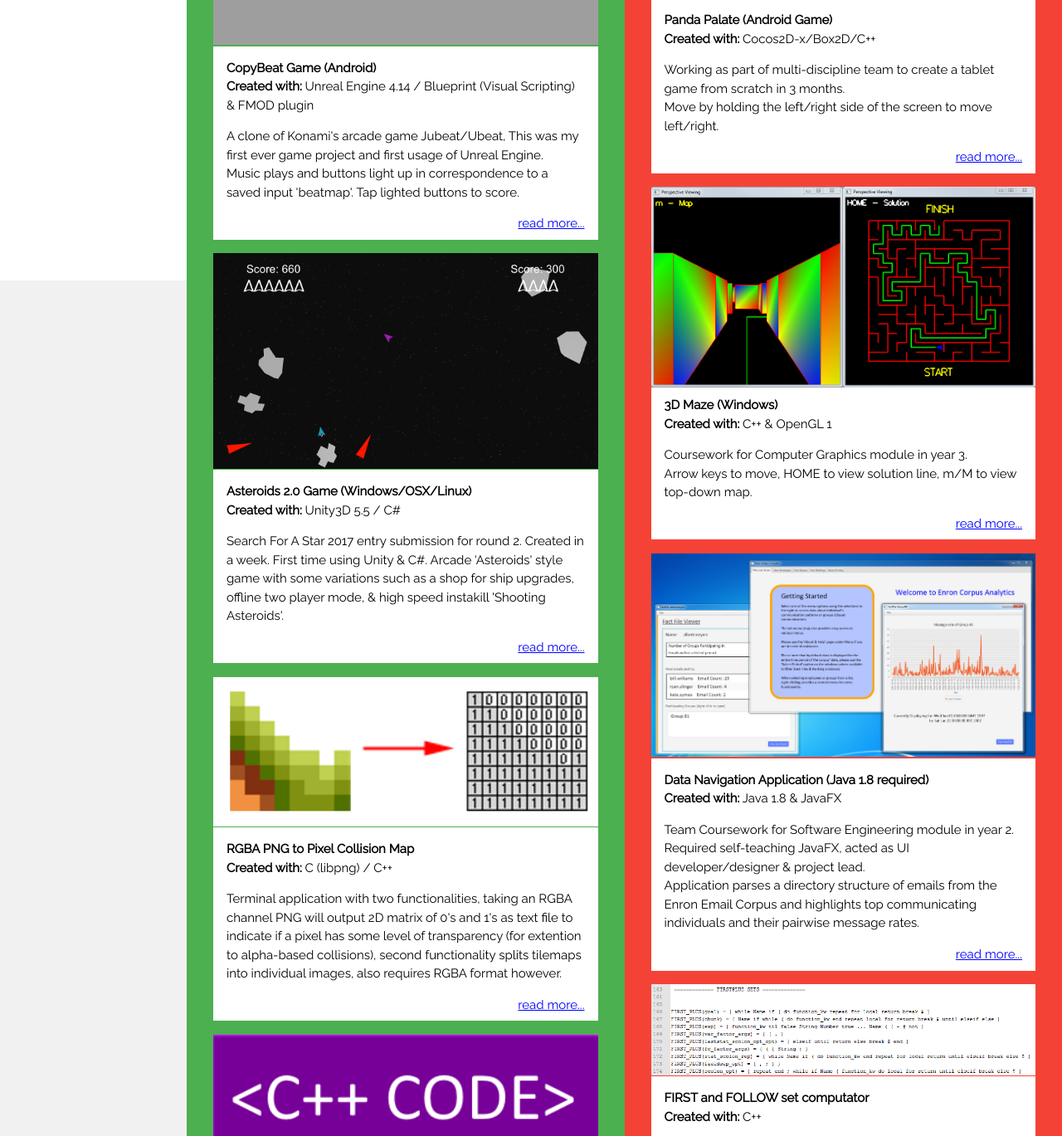
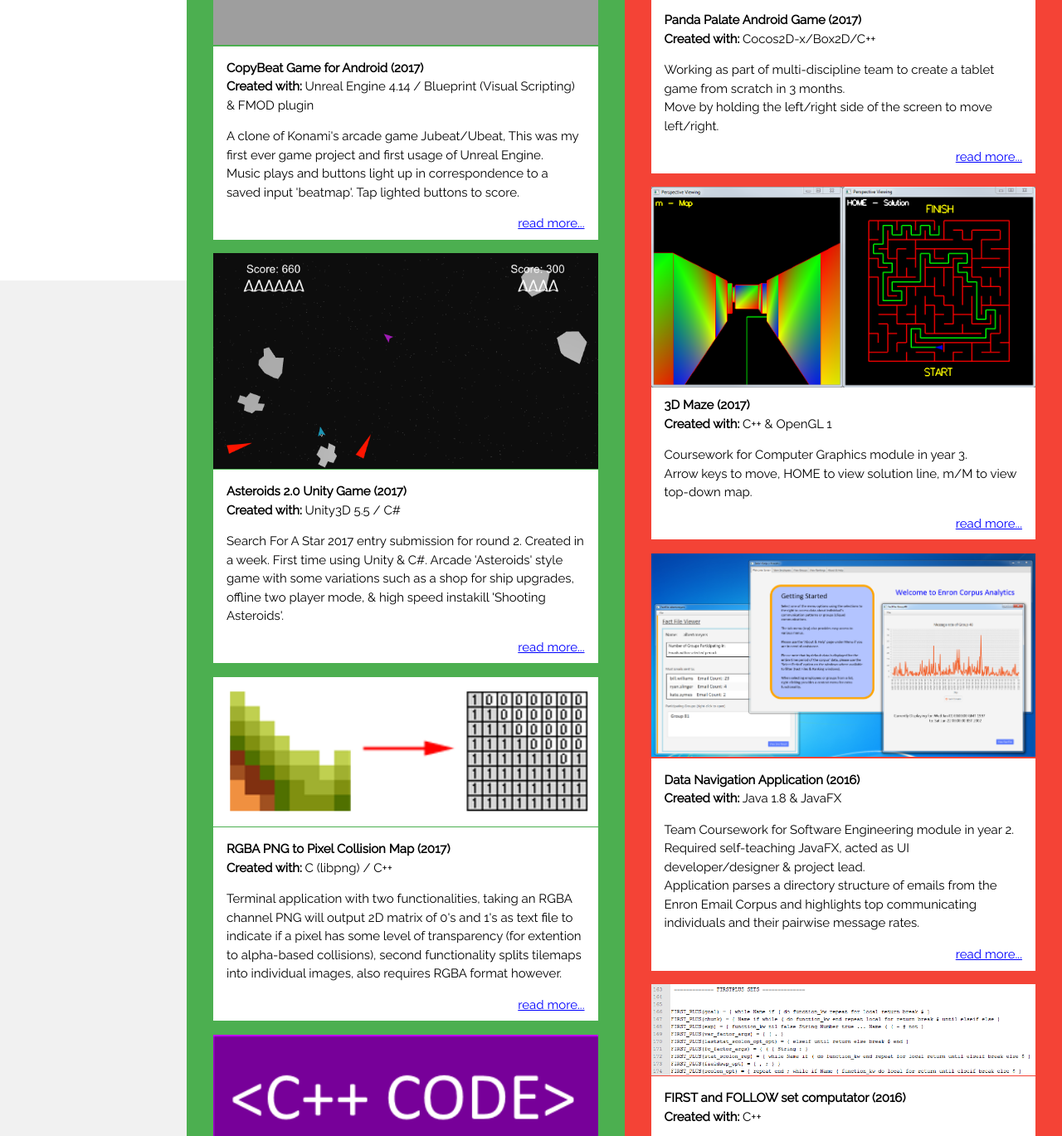
Before and after one commit to CBurberry/CBurberry.github.io, a plain HTML site: page w3css/index.html in a window 1280 px wide. Shown: the part 462-1831 px from the top of the page at 83% size. Drawn offline with nearby package versions, Linux system fonts and the light colour scheme; grey boxes are pictures that could not be loaded.

Commit message:
Updating descriptions with dates

```diff
--- a/w3css/index.html
+++ b/w3css/index.html
@@ -57,7 +57,7 @@ body,h1,h2,h3,h4,h5,h6 {font-family: "Raleway", sans-serif}
 		<div class="w3-container w3-margin-bottom">
 		  <img src="images/CopyBeatPreview.png" alt="CopyBeatPreview" style="width:100%">
 		  <div class="w3-container w3-white">
-			<p><b>CopyBeat Game (Android)<br>Created with:</b> Unreal Engine 4.14 / Blueprint (Visual Scripting) & FMOD plugin</p>
+			<p><b>CopyBeat Game for Android (2017) <br>Created with:</b> Unreal Engine 4.14 / Blueprint (Visual Scripting) & FMOD plugin</p>
 			<p>A clone of Konami's arcade game Jubeat/Ubeat, This was my first ever game project and first usage of Unreal Engine.
 			<br>Music plays and buttons light up in correspondence to a saved input 'beatmap'. Tap lighted buttons to score.</p>
 			<a href="javascript:link_click(4)" style="float:right;padding-bottom:8px;color:blue;">read more...</a>
@@ -66,7 +66,7 @@ body,h1,h2,h3,h4,h5,h6 {font-family: "Raleway", sans-serif}
 		<div class="w3-container w3-margin-bottom">
 		  <img src="images/AsteroidsPreview.png" alt="AsteroidsPreview" style="width:100%">
 		  <div class="w3-container w3-white">
-			<p><b>Asteroids 2.0 Game (Windows/OSX/Linux)<br>Created with:</b> Unity3D 5.5 / C#</p>
+			<p><b>Asteroids 2.0 Unity Game (2017) <br>Created with:</b> Unity3D 5.5 / C#</p>
 			<p>Search For A Star 2017 entry submission for round 2. Created in a week. First time using Unity & C#.
 			Arcade 'Asteroids' style game with some variations such as a shop for ship upgrades, offline two player mode,
 			& high speed instakill 'Shooting Asteroids'.</p>
@@ -76,7 +76,7 @@ body,h1,h2,h3,h4,h5,h6 {font-family: "Raleway", sans-serif}
 		<div class="w3-container w3-margin-bottom">
 		  <img src="images/mapping.png" alt="Codeimage" style="width:100%">
 		  <div class="w3-container w3-white">
-			<p><b>RGBA PNG to Pixel Collision Map<br>Created with:</b> C (libpng) / C++</p>
+			<p><b>RGBA PNG to Pixel Collision Map (2017) <br>Created with:</b> C (libpng) / C++</p>
 			<p>Terminal application with two functionalities, taking an RGBA channel PNG will output 2D matrix of 0's and 1's as text file to indicate if a pixel has some level of transparency (for extention to alpha-based collisions),
 			second functionality splits tilemaps into individual images, also requires RGBA format however.</p>
 			<a href="javascript:link_click(6)" style="float:right;padding-bottom:8px;color:blue;">read more...</a>
@@ -85,7 +85,7 @@ body,h1,h2,h3,h4,h5,h6 {font-family: "Raleway", sans-serif}
 		<div class="w3-container w3-margin-bottom">
 		  <img src="images/CodeBanner.png" alt="Codeimage" style="width:100%">
 		  <div class="w3-container w3-white">
-			<p><b>Additional Game-Engine Related Code<br>Created with:</b> C++ & SFML</p>
+			<p><b>Additional Game-Engine Related Code <br>Created with:</b> C++ & SFML</p>
 			<p>An index of some reuseable game system code that I made for failed game prototypes and may possibly reuse again:</p>
 			<ul>
 				<li>Fixed update game loop, variable rendering</li>
@@ -104,7 +104,7 @@ body,h1,h2,h3,h4,h5,h6 {font-family: "Raleway", sans-serif}
 	  <div class="w3-container w3-margin-bottom">
 		  <img src="images/pandaPallet.png" alt="pandapallet" style="width:100%;">
 		  <div class="w3-container w3-white">
-			<p><b>Panda Palate (Android Game)<br>Created with:</b> Cocos2D-x/Box2D/C++</p>
+			<p><b>Panda Palate Android Game (2017) <br>Created with:</b> Cocos2D-x/Box2D/C++</p>
 			<p>Working as part of multi-discipline team to create a tablet game from scratch in 3 months.<br>Move by holding the left/right side of the screen to move left/right.</p>
 			<a href="javascript:link_click(0)" style="float:right;padding-bottom:8px;color:blue;">read more...</a>
 		  </div>
@@ -113,7 +113,7 @@ body,h1,h2,h3,h4,h5,h6 {font-family: "Raleway", sans-serif}
 		  <img src="images/3dMaze1st.png" alt="maze1stperson" style="width:50%; float:left;">
 		  <img src="images/3dMazeTop.png" alt="maze1stperson" style="width:50%; float:right;">
 		  <div class="w3-container w3-white">
-			<p><b>3D Maze (Windows)<br>Created with:</b> C++ & OpenGL 1</p>
+			<p><b>3D Maze (2017) <br>Created with:</b> C++ & OpenGL 1</p>
 			<p>Coursework for Computer Graphics module in year 3.<br>Arrow keys to move, HOME to view solution line, m/M to view top-down map.</p>
 			<a href="javascript:link_click(1)" style="float:right;padding-bottom:8px;color:blue;">read more...</a>
 		  </div>
@@ -121,7 +121,7 @@ body,h1,h2,h3,h4,h5,h6 {font-family: "Raleway", sans-serif}
 		<div class="w3-container w3-margin-bottom">
 		  <img src="images/App_view.png" alt="App_view" style="width:100%">
 		  <div class="w3-container w3-white">
-			<p><b>Data Navigation Application (Java 1.8 required)<br>Created with:</b> Java 1.8 & JavaFX</p>
+			<p><b>Data Navigation Application (2016) <br>Created with:</b> Java 1.8 & JavaFX</p>
 			<p>Team Coursework for Software Engineering module in year 2. Required self-teaching JavaFX, acted as UI developer/designer & project lead.<br>
 			Application parses a directory structure of emails from the Enron Email Corpus and highlights top communicating individuals and their pairwise message rates.</p>
 			<a href="javascript:link_click(2)" style="float:right;padding-bottom:8px;color:blue;">read more...</a>
@@ -130,7 +130,7 @@ body,h1,h2,h3,h4,h5,h6 {font-family: "Raleway", sans-serif}
 		<div class="w3-container w3-margin-bottom">
 		  <img src="images/FirstPlusSets.png" alt="Codeimage" style="width:100%">
 		  <div class="w3-container w3-white">
-			<p><b>FIRST and FOLLOW set computator<br>Created with:</b> C++</p>
+			<p><b>FIRST and FOLLOW set computator (2016) <br>Created with:</b> C++</p>
 			<p>A tool used as part of the Compiler Design module coursework in year 3. It takes a defined grammer as a text file and computes the FIRST set
 			then the FOLLOW set elements for the grammar. I used this for constructing a parser for the tokens of a Lua langauge file.</p>
 			<a href="javascript:link_click(3)" style="float:right;padding-bottom:8px;color:blue;">read more...</a>
@@ -141,7 +141,8 @@ body,h1,h2,h3,h4,h5,h6 {font-family: "Raleway", sans-serif}
 	   <div class="w3-topbar w3-container w3-padding-large" style="margin: 32px 0 32px 0;">
 		<h4 id="about-location"><b>About Me</b></h4>
 		<p>My name is Christian Burberry and here is a selection of what I've been up to during my years as a programmer (or programmer fledgling if more appropriate).
-		At this point of writing I am close to finishing my Computer Science BSc and I hope you enjoy my work.<br><br>To graduating and breaking into the games industry!<br></p>
+		Having finished my undergraduate degree in Computer Science at the University of Warwick, I felt I needed to get a bit more hands-on experience in game development.<br>
+		Currently, I'm on a postgraduate for Games Programming called GamerCamp: Pro at Birmingham City University.<br><br>To graduating and breaking into the games industry!<br></p>
 		<a href="https://www.linkedin.com/in/christian-burberry-66b800140/">LinkedIn profile</a>
 		<hr>
 	  </div>
@@ -152,7 +153,7 @@ body,h1,h2,h3,h4,h5,h6 {font-family: "Raleway", sans-serif}
   <!-- Subsection contents-->
   <div id="copybeat-info" class="subsection-content hidden w3-container">
 	<a href="javascript:show_portfolio()" style="float:left; width:100%;"><- BACK</a>
-	<h2 class="subsection-title"><b>CopyBeat Game</b></h2>
+	<h2 class="subsection-title"><b>CopyBeat Game (2017)</b></h2>
 	<br><br>
 	<div style="width:70%;float:left;display:table-cell;">
 		<h5 style="padding:16; text-align:center;">Gameplay Video</h5>
@@ -213,7 +214,7 @@ body,h1,h2,h3,h4,h5,h6 {font-family: "Raleway", sans-serif}
   <!-- Subsection contents-->
   <div id="asteroids-info" class="subsection-content hidden w3-container">
 	<a href="javascript:show_portfolio()" style="float:left; width:100%;"><- BACK</a>
-	<h2 class="subsection-title"><b>Asteroids 2.0 Game</b></h2>
+	<h2 class="subsection-title"><b>Asteroids 2.0 Unity Game (2017)</b></h2>
 	<br><br>
 	<div style="width:70%;float:left;display:table-cell;">
 		<h5 style="padding:16; text-align:center;">Gameplay Video</h5>
@@ -346,7 +347,7 @@ body,h1,h2,h3,h4,h5,h6 {font-family: "Raleway", sans-serif}
   <!-- subsection contents -->
   <div id="pandapallet-info" class="subsection-content hidden">
 	<a href="javascript:show_portfolio()" style="float:left; width:100%;"><- BACK</a>
-	<h2 class="subsection-title"><b>Panda Palate (Android Game)</b></h2>
+	<h2 class="subsection-title"><b>Panda Palate Android Game (2017)</b></h2>
 	<br><br>
 	<div style="width:90%;float:left;display:table-cell; margin-left:5%; margin-right:5%;">
 		<h5 style="padding:16; text-align:center;">Preview video</h5>
@@ -356,6 +357,9 @@ body,h1,h2,h3,h4,h5,h6 {font-family: "Raleway", sans-serif}
 		</video>
 		<p class="subsection-mediumtext">*This video is a recording made of the windows v0.6 build that was made at the end of the module.*</p>
 		<br>
+		<br>
+		<a style="text-align:left; font-size:16px;" href="">  <u><b>GitHub Repository Link for Pre-Production Level Loader</u></b></a>
+		<br>
 		<h6 style="text-align:left;">Description:</h6>
 		<p class="subsection-mediumtext">
 		This project was undertaken as part of Modules 1 & 2 of the GamerCamp postgraduate course at Birmingham City University. We prototyped the functionality in the first month and moved onto developing the feature
@@ -364,13 +368,17 @@ body,h1,h2,h3,h4,h5,h6 {font-family: "Raleway", sans-serif}
 		Cocos2D-x doesn't provide a user interface so most aspects of the game were coded such as In-Game Menus, asset loading, interfacing with an open-source level editor (OGMO) and physics.
 		We decided to minimalistically use Box2D for physics where appropriate but made limited use of dynamic bodies and forces. Control is handled by Cocos2D's touch listeners which either have behaviour in the game through
 		Cocos' Button/Widgets or whole screen touches which are then checked for position within the screen to determine position-based callbacks.
+		<br>
+		Between the two of us we split task into different areas to prevent having to merge our changes on perforce all too often. I wrote UI, Player Movement, Level Loading through OGMO Edtior XML files, platforms and the various types,
+		wrote some changes to the OGMO editor as well to make it easier to use. In pre-production, we used a text-based level loading class I wrote for quick prototyping so that we didn't have to recompile the project every time to test
+		code changes. This included loading some global variables and spawning lists for entities like platforms or collectables. When we moved to production we changed level/asset loading to the open-source OGMO editor.
 		<br><br>
 		<br>
 		<h6 style="text-align:left;">Notes:</h6>
 		<ul style="font-size:14px;">
 			<li>This project will undergo a few changes before it's Google Play release in March. v0.6 is the current version as of time of creation.</li>
 			<li>The final application will be released under the GamerCamp developer name as that is the name of the postgraduate course.</li>
-			<li>I have chosen not to add a APK/repository link as I would need to double-check course permissions before doing so. If you have any requests please message/email me.</li>
+			<li>If you have any requests please email me and I will provide access to the repo.</li>
 		</ul>
 		<br><br>
 	</div>
@@ -379,7 +387,7 @@ body,h1,h2,h3,h4,h5,h6 {font-family: "Raleway", sans-serif}
   <!-- Subsection contents-->
   <div id="3dmaze-info" class="subsection-content hidden w3-container">
 	<a href="javascript:show_portfolio()" style="float:left; width:100%;"><- BACK</a>
-	<h2 class="subsection-title"><b>3D Maze (Windows Application)</b></h2>
+	<h2 class="subsection-title"><b>3D Maze (2017)</b></h2>
 	<br><br>
 	<div style="width:70%;float:left;display:table-cell;">
 		<h5 style="padding:16; text-align:center;">Demonstration Video</h5>
@@ -432,7 +440,7 @@ body,h1,h2,h3,h4,h5,h6 {font-family: "Raleway", sans-serif}
   <!-- subsection contents -->
   <div id="enron-info" class="subsection-content hidden">
 	<a href="javascript:show_portfolio()" style="float:left; width:100%;"><- BACK</a>
-	<h2 class="subsection-title"><b>Enron Corpus Analytics (Java 1.8 required)</b></h2>
+	<h2 class="subsection-title"><b>Enron Corpus Analytics (2016)</b></h2>
 	<br><br>
 	<div style="width:90%;float:left;display:table-cell; margin-left:5%; margin-right:5%;">
 		<h5 style="padding:16; text-align:center;">User Acceptance Test Video</h5>
@@ -468,6 +476,7 @@ body,h1,h2,h3,h4,h5,h6 {font-family: "Raleway", sans-serif}
 			and a desire for fast results rather than code-reuse (of which I'm sure there is tonnes).</li>
 			<li>Everything except Backend.java in the 'src' directory is my own work. For amusement or otherwise a lesson to myself, I have left it as it was when submitted. </li>
 			<li>There may be some display bugs when run on Windows 10 (although this was back when Win10 was first released).</li>
+			<li>Java 1.8 is requited to run the program.</li>
 		</ul>
 		<br><br>
 	</div>
@@ -476,7 +485,7 @@ body,h1,h2,h3,h4,h5,h6 {font-family: "Raleway", sans-serif}
    <!-- subsection contents -->
   <div id="first-info" class="subsection-content hidden">
 	<a href="javascript:show_portfolio()" style="float:left; width:98%;margin-left:2%;"><- BACK</a>
-	<h2 class="subsection-title"><b>FIRST and FOLLOW set computator</b></h2>
+	<h2 class="subsection-title"><b>FIRST and FOLLOW set computator (2016)</b></h2>
 	<br><br>
 	<div style="width:98%;float:left;display:table-cell;margin-left:2%;">
 		<a style="text-align:left; font-size:16px;" href="https://github.com/Necrokamios/FirstAndFollowSets"><u><b>GitHub Repository Link</u></b></a>
```
